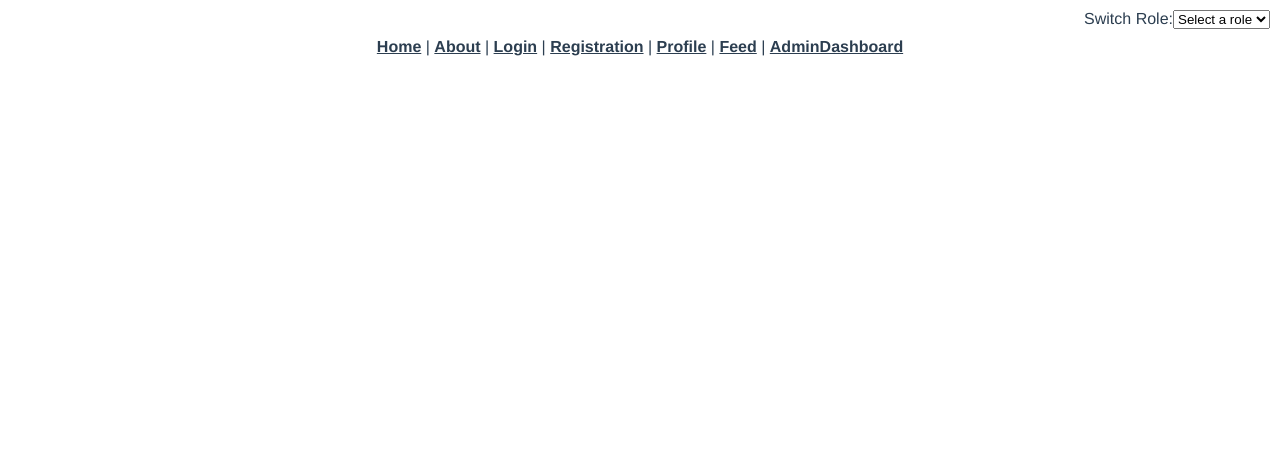
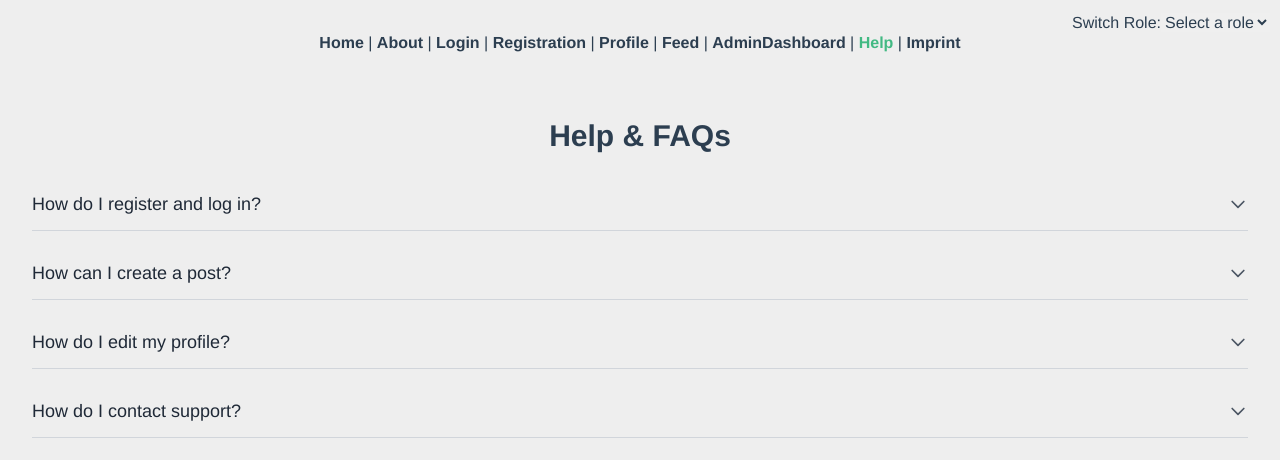
Before and after one commit to NiklasTheHaller/FrontendWebProjekt, a Vue app: page /help in a window 1280 px wide. Shown: the top 460 px of the page. Built offline with nearby package versions, Linux system fonts and the light colour scheme.

Commit message:
added help&imprint, added styling with tailwind

```diff
--- a/package.json
+++ b/package.json
@@ -22,8 +22,11 @@
     "@vue/cli-plugin-eslint": "~5.0.0",
     "@vue/cli-plugin-router": "~5.0.0",
     "@vue/cli-service": "~5.0.0",
+    "autoprefixer": "^10.4.20",
     "eslint": "^7.32.0",
-    "eslint-plugin-vue": "^8.0.3"
+    "eslint-plugin-vue": "^8.0.3",
+    "postcss": "^8.4.47",
+    "tailwindcss": "^3.4.14"
   },
   "eslintConfig": {
     "root": true,
--- /dev/null
+++ b/postcss.config.js
@@ -0,0 +1,6 @@
+module.exports = {
+  plugins: {
+    tailwindcss: {},
+    autoprefixer: {},
+  },
+}
--- a/src/App.vue
+++ b/src/App.vue
@@ -13,6 +13,10 @@
     <router-link to="/feed">Feed</router-link>
     |
     <router-link to="/admin">AdminDashboard</router-link>
+    |
+    <router-link to="/help">Help</router-link>
+    |
+    <router-link to="/imprint">Imprint</router-link>
   </nav>
 
   <!-- Role switcher buttons for testing -->
--- a/src/assets/css/global.css
+++ b/src/assets/css/global.css
@@ -1,3 +1,7 @@
+/* global.css */
+@tailwind base;
+@tailwind components;
+@tailwind utilities;
 * {
 	margin: 0;
 	padding: 0;
--- a/src/main.js
+++ b/src/main.js
@@ -3,6 +3,7 @@ import {createPinia} from 'pinia';
 import App from './App.vue';
 import router from './router';
 import {useAuthStore} from './store/authStore'; // Import the auth store
+import './assets/css/global.css'
 
 const app = createApp(App);
 
--- a/src/router/index.js
+++ b/src/router/index.js
@@ -9,12 +9,24 @@ const RegistrationView = () => import('../views/RegistrationView.vue');
 const ProfileView = () => import('../views/ProfileView.vue');
 const FeedView = () => import('../views/FeedView.vue');
 const AdminDashboardView = () => import('../views/AdminDashboardView.vue');
+const ImprintView = () => import('../views/ImprintView.vue')
+const HelpView = () => import('../views/HelpView.vue')
 
 const routes = [
     {
         path: '/',
         name: 'home',
         component: HomeView,
+    },
+    {
+        path: '/imprint',
+        name: 'Imprint',
+        component: ImprintView,
+    },
+    {
+        path: '/help',
+        name: 'Help',
+        component: HelpView,
     },
     {
         path: '/about',
--- a/src/views/FeedView.vue
+++ b/src/views/FeedView.vue
@@ -1,19 +1,19 @@
 <template>
-  <div>
-    <h1>Feed</h1>
-    <p>Welcome to your feed!</p>
+  <div class="container mx-auto p-6">
+    <h1 class="text-3xl font-bold mb-6 text-center">Feed</h1>
+    <p class="text-gray-600 mb-8 text-center">Welcome to your feed!</p>
     <div v-if="posts.length">
-      <h2>Posts:</h2>
-      <ul>
-        <li v-for="post in posts" :key="post.id" class="post">
-          <h3>{{ post.title }}</h3>
-          <p>{{ post.body }}</p>
-          <p><em>By User ID: {{ post.userId }}</em></p> <!-- Displaying userId directly -->
+      <h2 class="text-2xl font-semibold mb-4">Posts:</h2>
+      <ul class="space-y-4">
+        <li v-for="post in posts" :key="post.id" class="bg-white shadow-md rounded-lg p-6 border border-gray-200">
+          <h3 class="text-xl font-semibold text-gray-800 mb-2">{{ post.title }}</h3>
+          <p class="text-gray-700 mb-4">{{ post.body }}</p>
+          <p class="text-sm text-gray-500"><em>By User ID: {{ post.userId }}</em></p>
         </li>
       </ul>
     </div>
     <div v-else>
-      <p>No posts available.</p>
+      <p class="text-center text-gray-500">No posts available.</p>
     </div>
   </div>
 </template>
@@ -50,11 +50,3 @@ export default defineComponent({
   },
 });
 </script>
-
-<style scoped>
-.post {
-  border: 1px solid #ccc;
-  padding: 10px;
-  margin-bottom: 10px;
-}
-</style>
--- a/src/views/HelpView.vue
+++ b/src/views/HelpView.vue
@@ -0,0 +1,78 @@
+<template>
+  <div class="container mx-auto p-8">
+    <h1 class="text-3xl font-bold mb-6">Help & FAQs</h1>
+    <div class="space-y-4">
+      <div
+        v-for="(faq, index) in faqs"
+        :key="index"
+        class="border-b border-gray-300"
+      >
+        <button
+          @click="toggleAccordion(index)"
+          class="w-full text-left py-3 flex justify-between items-center focus:outline-none"
+        >
+          <span class="text-lg font-medium text-gray-800">{{ faq.question }}</span>
+          <svg
+            :class="{ 'transform rotate-180': activeIndex === index }"
+            class="w-5 h-5 text-gray-600 transition-transform duration-300"
+            fill="none"
+            stroke="currentColor"
+            viewBox="0 0 24 24"
+            xmlns="http://www.w3.org/2000/svg"
+          >
+            <path
+              stroke-linecap="round"
+              stroke-linejoin="round"
+              stroke-width="2"
+              d="M19 9l-7 7-7-7"
+            ></path>
+          </svg>
+        </button>
+        <div
+          v-show="activeIndex === index"
+          class="py-2 text-gray-700 transition-all duration-300"
+        >
+          <p>{{ faq.answer }}</p>
+        </div>
+      </div>
+    </div>
+  </div>
+</template>
+
+<script>
+export default {
+  name: 'HelpView',
+  data() {
+    return {
+      faqs: [
+        {
+          question: 'How do I register and log in?',
+          answer: 'To register, click on the "Register" button at the top of the page and fill in your details. To log in, use the "Login" button and provide your credentials.',
+        },
+        {
+          question: 'How can I create a post?',
+          answer: 'Once logged in, you can create a post by clicking the "New Post" button on your feed page. Fill in the details and click "Submit".',
+        },
+        {
+          question: 'How do I edit my profile?',
+          answer: 'To edit your profile, go to your profile page by clicking on your username in the top right corner. Then, click on "Edit Profile" and update your information.',
+        },
+        {
+          question: 'How do I contact support?',
+          answer: 'You can contact support by sending an email to support@example.com or using the contact form on the support page.',
+        },
+      ],
+      activeIndex: null,
+    };
+  },
+  methods: {
+    toggleAccordion(index) {
+      this.activeIndex = this.activeIndex === index ? null : index;
+    },
+  },
+};
+</script>
+
+<style scoped>
+/* Optional custom styling can be added here */
+</style>
--- a/src/views/ImprintView.vue
+++ b/src/views/ImprintView.vue
@@ -0,0 +1,51 @@
+<template>
+  <div class="container mx-auto p-8">
+    <h1 class="text-3xl font-bold mb-8 text-center text-gray-800">Imprint</h1>
+    <div class="grid grid-cols-1 md:grid-cols-2 gap-6">
+      <div class="bg-white shadow-md rounded-lg p-6">
+        <h2 class="text-xl font-semibold mb-2">Address</h2>
+        <p>SocialHub GmbH</p>
+        <p>Innovation Street 123/4</p>
+        <p>1010 Vienna, AUT</p>
+      </div>
+      <div class="bg-white shadow-md rounded-lg p-6">
+        <h2 class="text-xl font-semibold mb-2">Authorized Representative</h2>
+        <p>John Doe</p>
+      </div>
+      <div class="bg-white shadow-md rounded-lg p-6">
+        <h2 class="text-xl font-semibold mb-2">Company Registration Number</h2>
+        <p>FN 123456 g</p>
+      </div>
+      <div class="bg-white shadow-md rounded-lg p-6">
+        <h2 class="text-xl font-semibold mb-2">Commercial Court</h2>
+        <p>Commercial Court Vienna</p>
+      </div>
+      <div class="bg-white shadow-md rounded-lg p-6">
+        <h2 class="text-xl font-semibold mb-2">Authority under ECG</h2>
+        <p>Magistrate District Office of the 9th District, WKO Vienna, IT Services</p>
+      </div>
+      <div class="bg-white shadow-md rounded-lg p-6">
+        <h2 class="text-xl font-semibold mb-2">Business Activity</h2>
+        <p>Development, production, and distribution of software as well as IT services for social media platforms.</p>
+      </div>
+      <div class="bg-white shadow-md rounded-lg p-6">
+        <h2 class="text-xl font-semibold mb-2">VAT Number</h2>
+        <p>ATU12345678</p>
+      </div>
+      <div class="bg-white shadow-md rounded-lg p-6">
+        <h2 class="text-xl font-semibold mb-2">Contact</h2>
+        <p>support@socialhub.com</p>
+      </div>
+    </div>
+  </div>
+</template>
+
+<script>
+export default {
+  name: 'ImprintView'
+}
+</script>
+
+<style scoped>
+/* Optional: Add any custom styles here if necessary */
+</style>
--- /dev/null
+++ b/tailwind.config.js
@@ -0,0 +1,11 @@
+/** @type {import('tailwindcss').Config} */
+module.exports = {
+  content: [
+    "./public/index.html",
+    "src/**/*.{vue,js,ts,jsx,tsx}",
+  ],
+  theme: {
+    extend: {},
+  },
+  plugins: [],
+}
```
Also changed, not shown: 1 other file (tests, documents, lock files or other folders).
